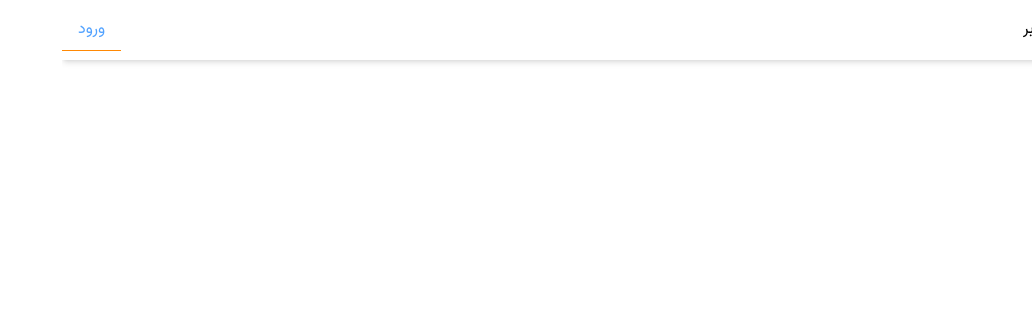
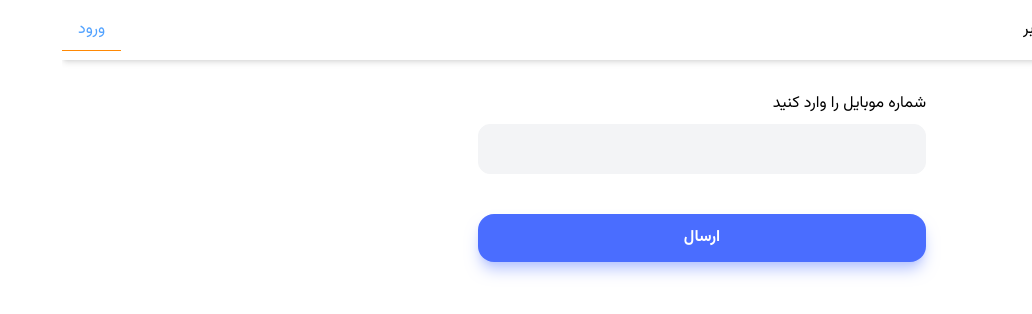
Before and after one commit to mohammadsookhtesaraei/next-store-practice, a Next.js app: page /auth in a window 1280 px wide. Shown: the top 314 px of the page, without its empty margins (248-1280 px from the left). Built offline with nearby package versions, Linux system fonts and the light colour scheme.

Commit message:
add sendOtpform

```diff
--- /dev/null
+++ b/src/app/(user)/auth/components/CheckOtp.tsx
@@ -0,0 +1,6 @@
+const CheckOtp = () => {
+  return (
+    <div>CheckOtp</div>
+  )
+}
+export default CheckOtp
--- /dev/null
+++ b/src/app/(user)/auth/components/SendOtp.tsx
@@ -0,0 +1,23 @@
+import { SendOtpProps } from "@/app/(user)/auth/types/otp-types";
+import TextField from "@/components/ui/TextField";
+
+const SendOtp = ({ phoneNumber, onSubmit, changeHandler }: SendOtpProps) => {
+  return (
+    <div className="flex justify-center">
+      <div className="max-w-md w-full">
+        <form className="space-y-10" onSubmit={onSubmit}>
+          <TextField
+            value={phoneNumber}
+            label="شماره موبایل را وارد کنید"
+            name="phoneNumber"
+            changeHandler={changeHandler}
+          />
+          <button type="submit" className="btn btn--primary w-full">
+            ارسال
+          </button>
+        </form>
+      </div>
+    </div>
+  );
+};
+export default SendOtp;
--- a/src/app/(user)/auth/page.tsx
+++ b/src/app/(user)/auth/page.tsx
@@ -1,6 +1,51 @@
+"use client"
+
+
+import {useState} from "react"
+
+import SendOtp from "@/app/(user)/auth/components/SendOtp"
+import CheckOtp from "@/app/(user)/auth/components/CheckOtp"
+
+
+
+
 const Auth = () => {
+
+  const [OtpData,setOtpData]=useState({
+    phoneNumber:"",
+    otp:""
+  });
+
+  const [step,setStep]=useState(1);
+
+
+
+  const changeHandler=(e: React.ChangeEvent<HTMLInputElement, HTMLInputElement>)=>{
+  const {value,name}=e.target;
+  setOtpData((prev)=>({...prev,[name]:value}))
+  };
+
+  const otpPhoneNumberHandler=(e: React.SubmitEvent<HTMLFormElement>)=>{
+    e.preventDefault();
+  }
+
+
+
+  function stepRenders(){
+  switch(step){
+    case 1 :
+      return <SendOtp phoneNumber={OtpData.phoneNumber} changeHandler={changeHandler} onSubmit={otpPhoneNumberHandler}/>
+    case 2 :
+      return <CheckOtp/>
+  }
+  }
+
   return (
-    <div>Auth</div>
+    <div>
+      <div className="container">
+        {stepRenders()}
+      </div>
+    </div>
   )
 }
 export default Auth
--- /dev/null
+++ b/src/app/(user)/auth/types/otp-types.ts
@@ -0,0 +1,11 @@
+
+
+
+
+export type SendOtpProps={
+    phoneNumber:string,
+     changeHandler: (
+    e: React.ChangeEvent<HTMLInputElement, HTMLInputElement>,
+  ) => void;
+    onSubmit:(e: React.SubmitEvent<HTMLFormElement>)=>void
+}
--- a/src/app/globals.css
+++ b/src/app/globals.css
@@ -1,18 +1,125 @@
 @import "tailwindcss";
 
+:root {
+    --background-app: oklch(96.996% 0.00298 264.793);
+
+  --primary-900: oklch(59.45% 0.22006 268.54);
+  --primary-800: oklch(63.143% 0.19737 269.648);
+  --primary-700: oklch(66.84% 0.17527 270.897);
+  --primary-600: oklch(70.868% 0.15172 271.674);
+  --primary-500: oklch(74.798% 0.12944 272.729);
+  --primary-400: oklch(78.992% 0.10619 273.13);
+  --primary-300: oklch(83.3% 0.08312 273.945);
+  --primary-200: oklch(87.366% 0.06203 275.01);
+  --primary-100: oklch(91.642% 0.04036 274.82);
+  --primary-50: oklch(93.684% 0.03033 275.593);
+
+  --secondary-900: oklch(31.444% 0.06758 278.347);
+  --secondary-800: oklch(39.168% 0.05765 279.506);
+  --secondary-700: oklch(46.708% 0.04861 281.365);
+  --secondary-600: oklch(53.96% 0.04218 281.552);
+  --secondary-500: oklch(60.957% 0.03483 281.373);
+  --secondary-400: oklch(67.775% 0.02801 280.834);
+  --secondary-300: oklch(74.515% 0.02151 282.783);
+  --secondary-200: oklch(81.034% 0.01547 281.835);
+  --secondary-100: oklch(87.46% 0.01108 280.376);
+  --secondary-50: oklch(90.539% 0.0082 286.055);
+
+  --success: oklch(71.039% 0.17138 156.303);
+  --warning: oklch(77.194% 0.17376 64.545);
+  --error: oklch(66.889% 0.21892 20.897);
+
+  --red-500: oklch(63.681% 0.20784 25.315);
+  --red-300: oklch(80.768% 0.10347 19.523);
+}
+
+@theme {
+  /* --color-*: initial; */
+  --color-primary-900: var(--primary-900);
+  --color-primary-800: var(--primary-800);
+  --color-primary-700: var(--primary-700);
+  --color-primary-600: var(--primary-600);
+  --color-primary-500: var(--primary-500);
+  --color-primary-400: var(--primary-400);
+  --color-primary-300: var(--primary-300);
+  --color-primary-200: var(--primary-200);
+  --color-primary-100: var(--primary-100);
+  --color-primary-50: var(--primary-50);
+
+  --color-secondary-900: var(--secondary-900);
+  --color-secondary-800: var(--secondary-800);
+  --color-secondary-700: var(--secondary-700);
+  --color-secondary-600: var(--secondary-600);
+  --color-secondary-500: var(--secondary-500);
+  --color-secondary-400: var(--secondary-400);
+  --color-secondary-300: var(--secondary-300);
+  --color-secondary-200: var(--secondary-200);
+  --color-secondary-100: var(--secondary-100);
+  --color-secondary-50: var(--secondary-50);
+
+  --color-bg-app:var(--background-app);
+
+  --color-success: var(--success);
+  --color-warning: var(--warning);
+  --color-error: var(--error);
+
+  --color-red-500: var(--red-500);
+  --color-red-300: var(--red-300);
+
+  --shadow-input:0 12px 24px -8px var(--primary-300);
+}
 
 @layer base {
   body {
+    font-family: var(--font-vazir);
+    min-height: 100vh;
+    min-height: 100dvh;
     display: flex;
     flex-direction: column;
-        min-height: 100vh;
-        min-height: 100dvh;
-        font-family: var(--font-vazir);
+  }
+
+  :lang(en) {
+    font-family: "Franklin Gothic Medium", "Arial Narrow", Arial, sans-serif;
   }
 }
 
+@layer components {
+  .textField__input {
+    @apply w-full py-3 px-4 rounded-xl bg-gray-100 text-secondary-900 border border-gray-100 outline-none duration-200 transition-all ease-in-out hover:border-primary-300 focus:outline-none focus:border-primary-300  focus:bg-white focus:shadow-input;
+  }
+  .btn {
+    @apply px-2 py-1 font-bold rounded-2xl transition-all duration-300;
+  }
+  .btn--primary {
+    @apply px-4 py-3 bg-primary-900 text-white hover:bg-primary-800 shadow-lg shadow-primary-300;
+  }
+  .table__th {
+    @apply border-b-2 border-b-gray-500 font-medium p-3 pr-8 pb-3 text-right;
+  }
+  .table__td {
+    @apply border-b  border-b-gray-300 p-3 pr-8 pb-3 text-right;
+  }
+  .badge {
+    @apply whitespace-nowrap px-3 py-1 rounded-xl;
+  }
+  .badge--primary {
+    @apply bg-primary-900 text-white;
+  }
+  .badge--secondary {
+    @apply bg-secondary-600 text-white;
+  }
+  .badge--success {
+    @apply bg-green-600 text-white;
+  }
+  .badge--error {
+    @apply bg-rose-600 text-white;
+  }
+}
+
+
+
 @layer utilities {
   .container {
-        margin: auto;
+    margin-inline: auto;
   }
 }
--- a/src/components/layout/Header.tsx
+++ b/src/components/layout/Header.tsx
@@ -6,7 +6,7 @@ import NavLink from "@/components/layout/Navlink";
 const Header = () => {
   const user = false;
   return (
-    <header className="shadow-md sticky top-0 transition-all duration-150">
+    <header className="shadow-md sticky top-0 transition-all duration-150 mb-8">
       <nav className="container flex items-center h-15">
         <ul className="flex w-full justify-between">
           <div className="flex">
--- /dev/null
+++ b/src/components/ui/TextField.tsx
@@ -0,0 +1,20 @@
+import { ComponentPropsWithoutRef } from "react"
+
+
+
+type TextFieldProps=ComponentPropsWithoutRef<"input"> & {
+    label:string,
+      changeHandler: (
+    e: React.ChangeEvent<HTMLInputElement, HTMLInputElement>)=>void,
+}
+
+
+const TextField = ({label,name,value,changeHandler}:TextFieldProps) => {
+  return (
+    <div>
+        <label className="block mb-2" htmlFor={name}>{label}</label>
+        <input className="textField__input" type="text" id={name} name={name} value={value} onChange={changeHandler}  />
+    </div>
+  )
+}
+export default TextField
```
Lines whose indentation alone changed are shown as unchanged.
